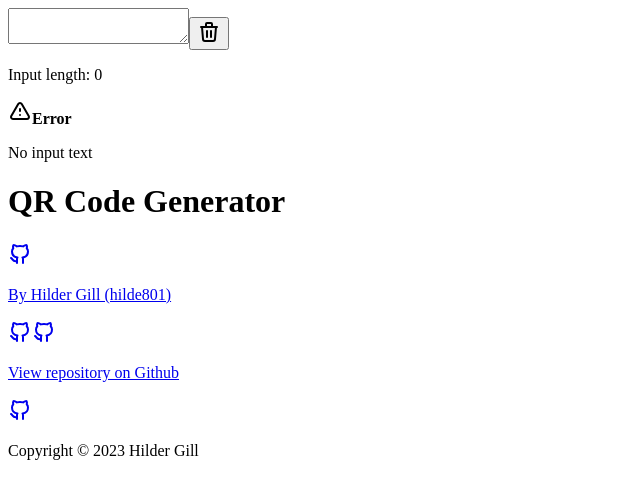
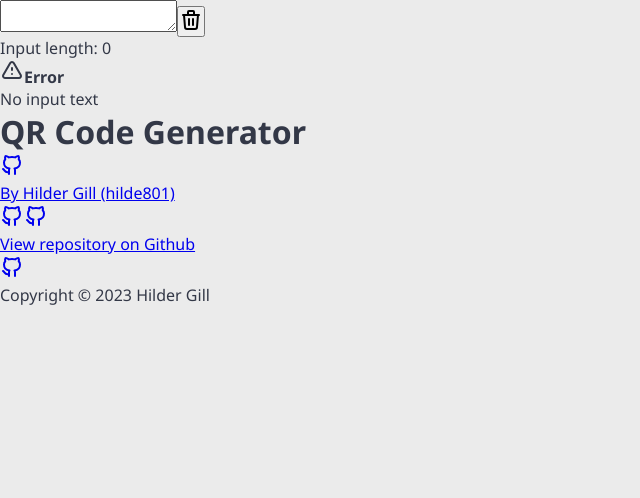
Before and after one commit to hilde801/qr-code-generator, a React (Vite) app: page / in a window 1280 px wide. Shown: the top 498 px of the page, without its empty margins (0-640 px from the left). Built offline with nearby package versions, Linux system fonts and the light colour scheme.

Commit message:
Added and implemented common stylesheet

```diff
--- a/index.html
+++ b/index.html
@@ -5,6 +5,8 @@
 		<meta name="viewport" content="width=device-width, initial-scale=1.0" />
 
 		<title>QR Code Generator</title>
+
+		<link rel="stylesheet" href="./src/common.css" />
 	</head>
 
 	<body>
--- /dev/null
+++ b/src/common.css
@@ -0,0 +1,32 @@
+@import url("https://fonts.googleapis.com/css2?family=Noto+Sans&display=swap");
+@import url("https://fonts.googleapis.com/css2?family=Noto+Sans:wght@700&display=swap");
+
+* {
+	padding: 0;
+	margin: 0;
+	box-sizing: border-box;
+}
+
+:root {
+	--color-background-1: hsl(0, 0%, 92%);
+	--color-background-2: hsl(0, 0%, 84%);
+
+	--color-foreground-1: hsl(225, 16%, 24%);
+	--color-foreground-2: hsl(225, 16%, 16%);
+
+	color-scheme: light dark;
+	font-family: "Noto Sans", sans-serif;
+
+	background-color: var(--color-background-1);
+	color: var(--color-foreground-1);
+}
+
+@media (prefers-color-scheme: dark) {
+	:root {
+		--color-background-1: hsl(225, 16%, 24%);
+		--color-background-2: hsl(225, 16%, 16%);
+
+		--color-foreground-1: hsl(0, 0%, 92%);
+		--color-foreground-2: hsl(0, 0%, 84%);
+	}
+}
```
